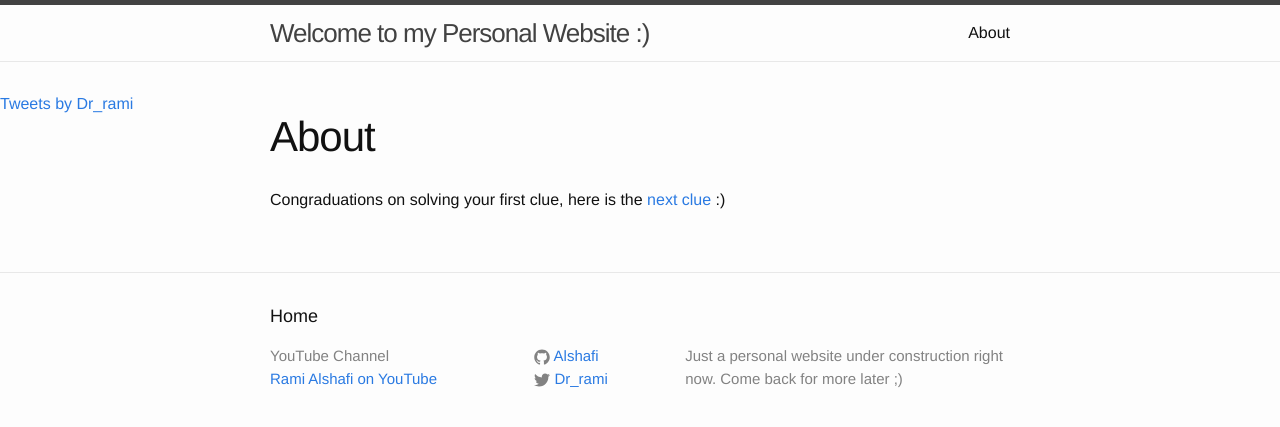
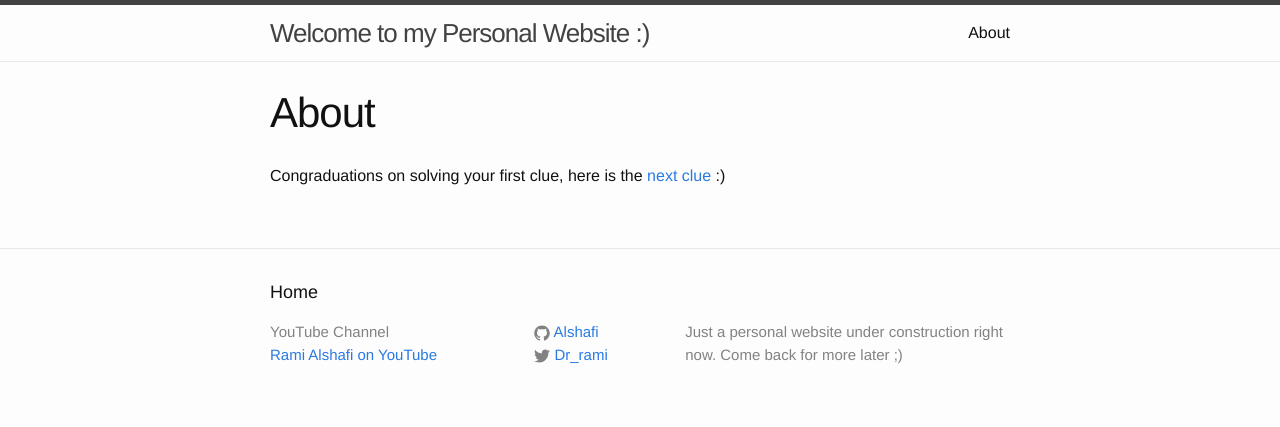
Before and after one commit to alshafi/alshafi.github.io, a Jekyll site: the page built from about.md, in a window 1280 px wide. Shown: the top 427 px of the page. Built offline with Jekyll 4.4.1, drawn with Linux system fonts in a browser that asks for light colours; comment, search, counter and statistics services are not loaded.

Commit message:
Update default.html

```diff
--- a/_layouts/default.html
+++ b/_layouts/default.html
@@ -8,7 +8,6 @@
     {% include header.html %}
 
     <div class="page-content">
-      <a class="twitter-timeline" href="https://twitter.com/Dr_rami?ref_src=twsrc%5Etfw">Tweets by Dr_rami</a> <script async src="https://platform.twitter.com/widgets.js" charset="utf-8"></script>
       <div class="wrapper">
         {{ content }}
       </div>
```
